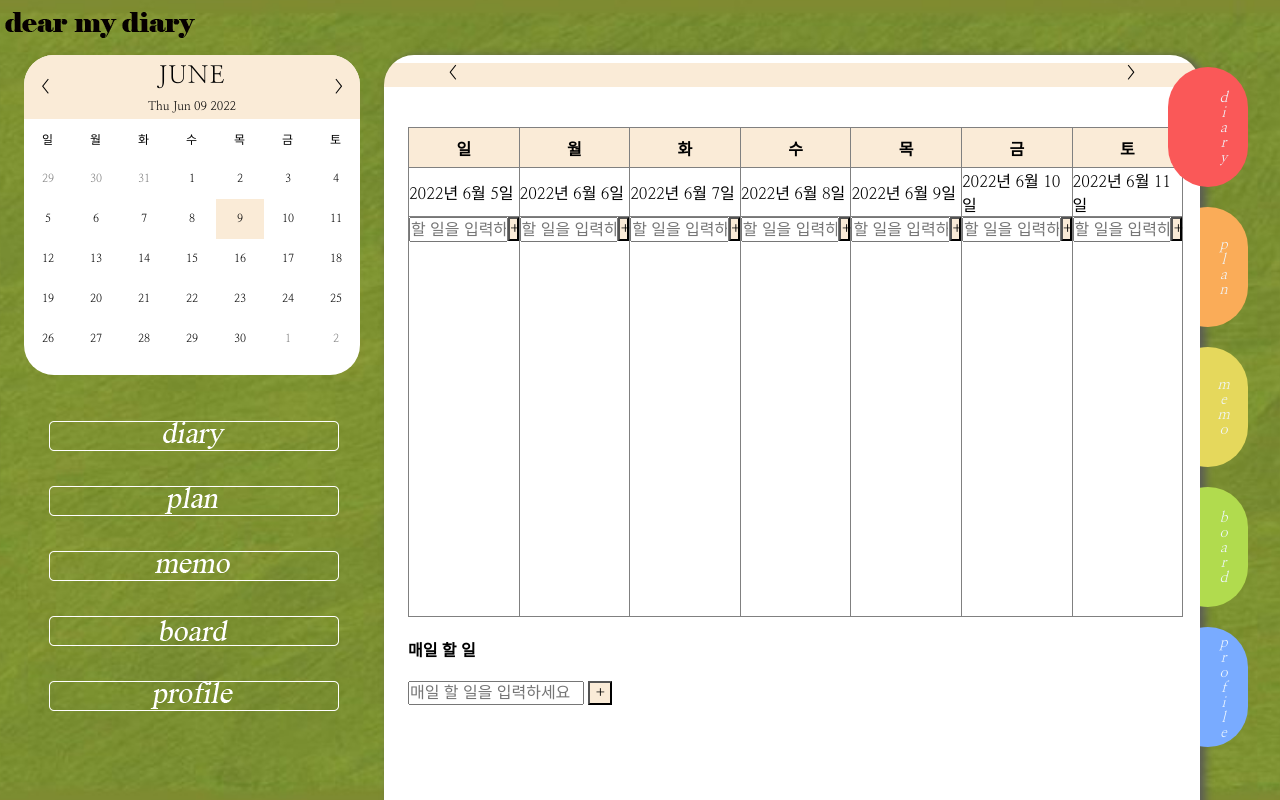
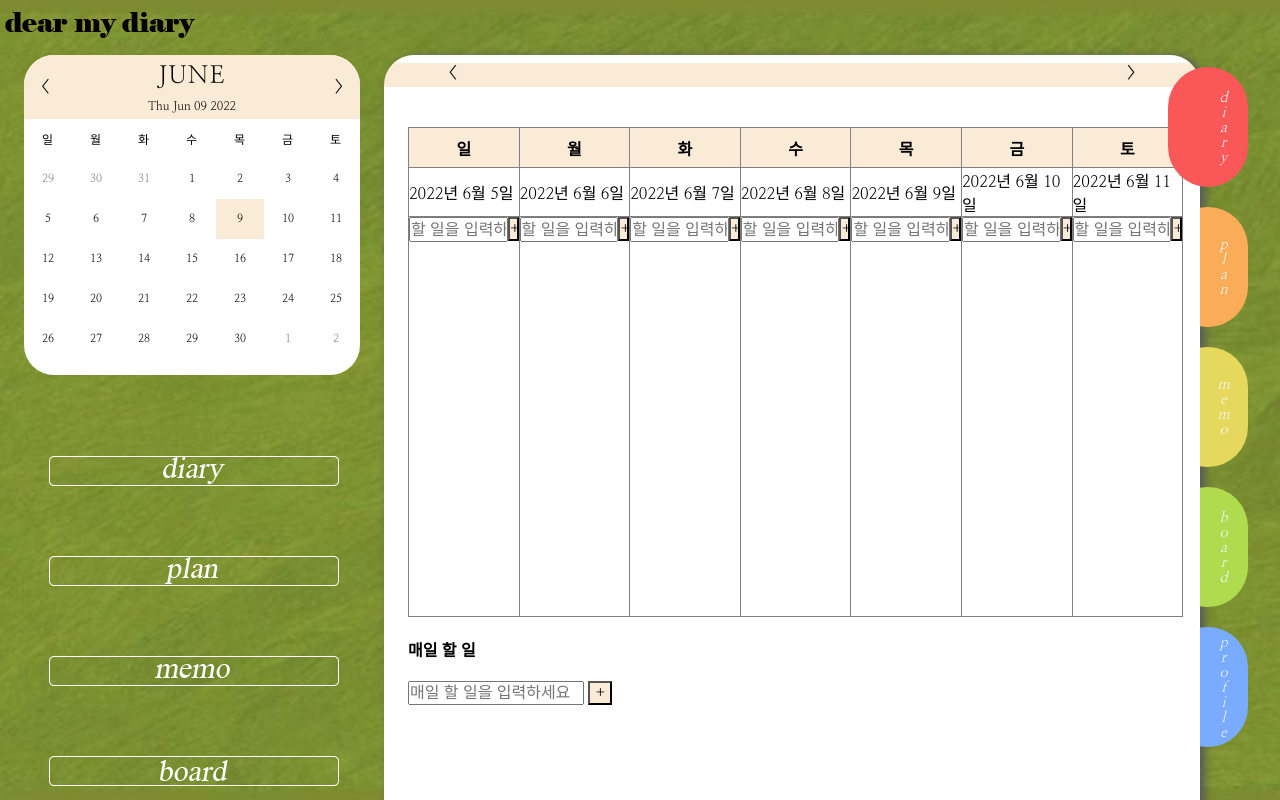
Before and after one commit to SooY2/diary, a plain HTML site: page diary_page/diarypage_table.html in a window 1280 px wide. Shown: the top 800 px of the page. Drawn offline with nearby package versions, Linux system fonts and the light colour scheme; files whose address does not match are found by name.

Commit message:
Update diarypage_table.html

```diff
--- a/diary_page/diarypage_table.html
+++ b/diary_page/diarypage_table.html
@@ -5,7 +5,7 @@
 
         <meta charset="UTF-8">
         <meta content="width=device-width", initial-scale="1.0">
-        <link rel="stylesheet" href="mainpage.css">
+        <link rel="stylesheet" href="../mainpage.css">
 		<link rel="stylesheet" href="calendar.css">
         <link rel="stylesheet" href="diarypage_table.css">
 
```
